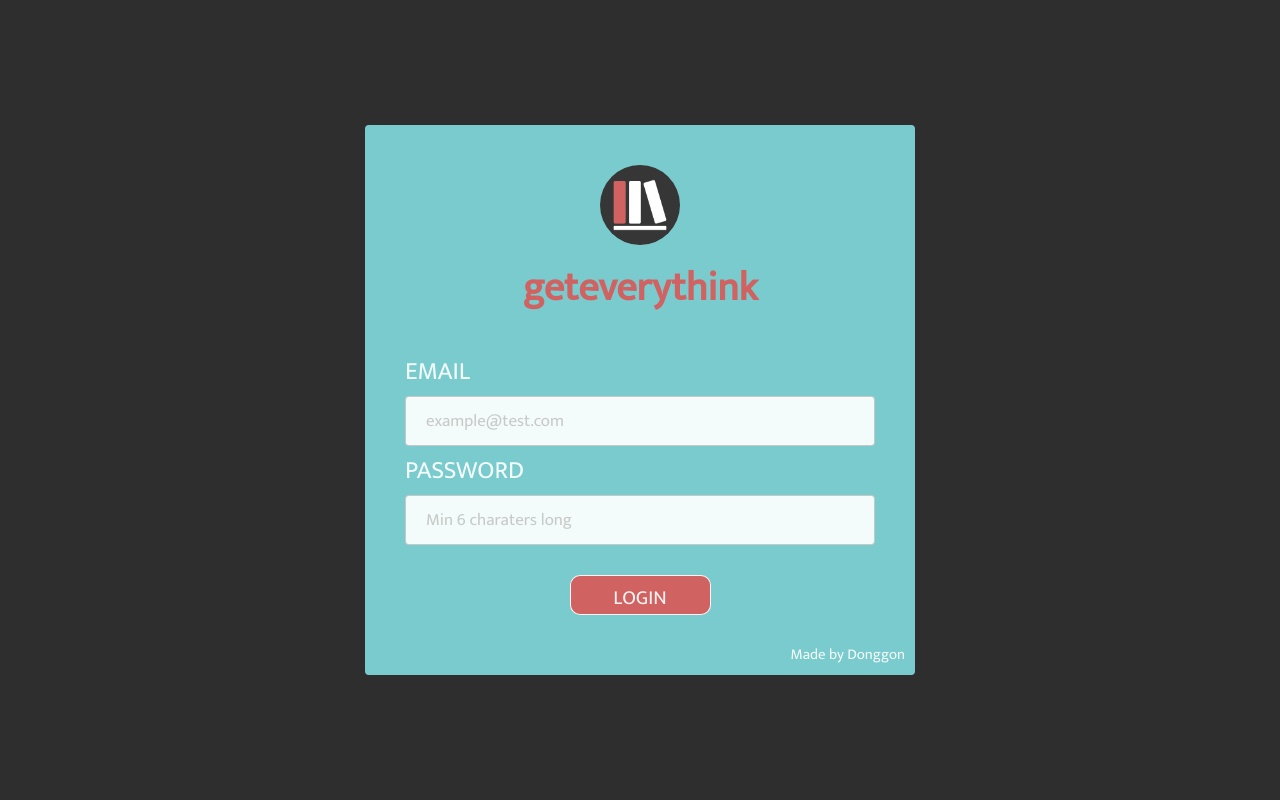
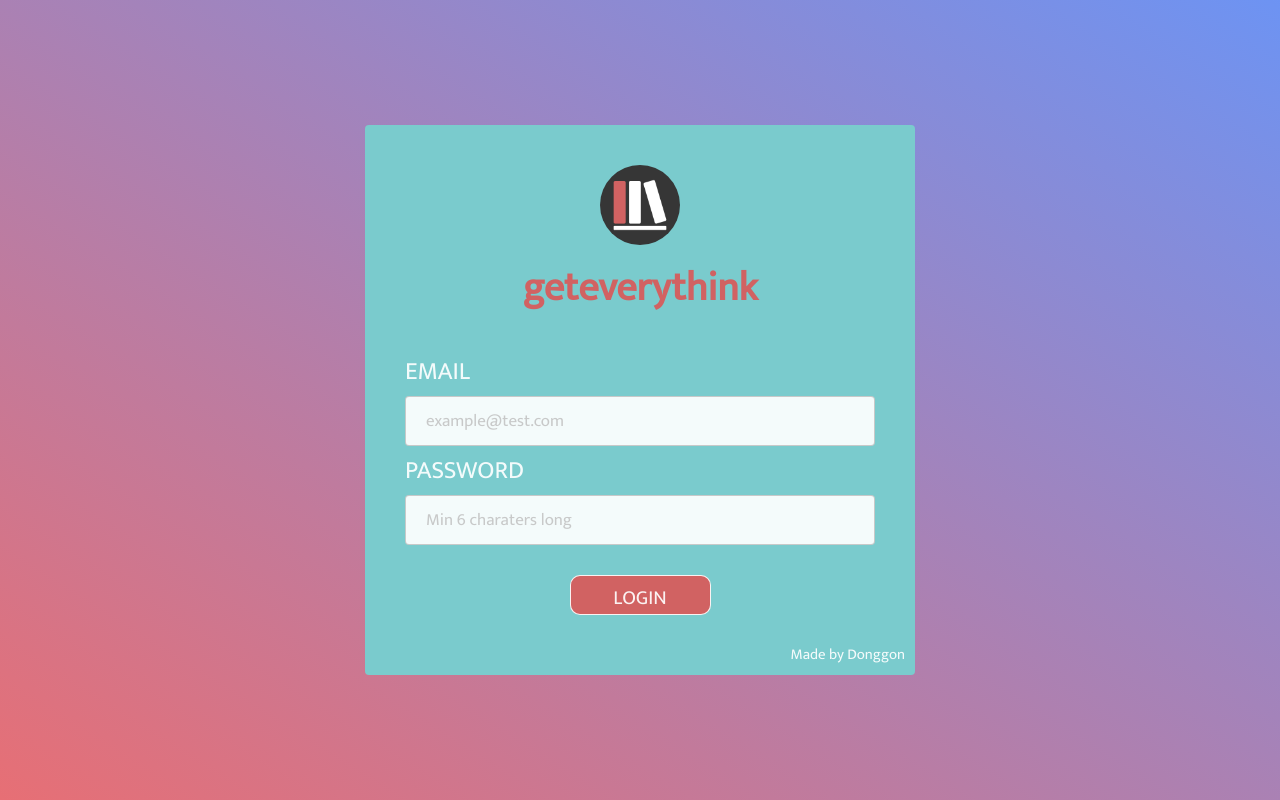
Before and after one commit to yoo-donggon/geteverythink, a PHP site: page / in a window 1280 px wide. Run offline with PHP 8.4, Linux system fonts and the light colour scheme.

Commit message:
css login background

```diff
--- a/index.css
+++ b/index.css
@@ -21,6 +21,9 @@ body {
   place-items: center;
   overflow: auto;
   font-family: "Mukta", sans-serif;
+  background: linear-gradient(to right top, #d91b24a1, #1250eb9d);
+  color: transparent;
+    -webkit-background-clip: text;
 }
 
 .container {
```
